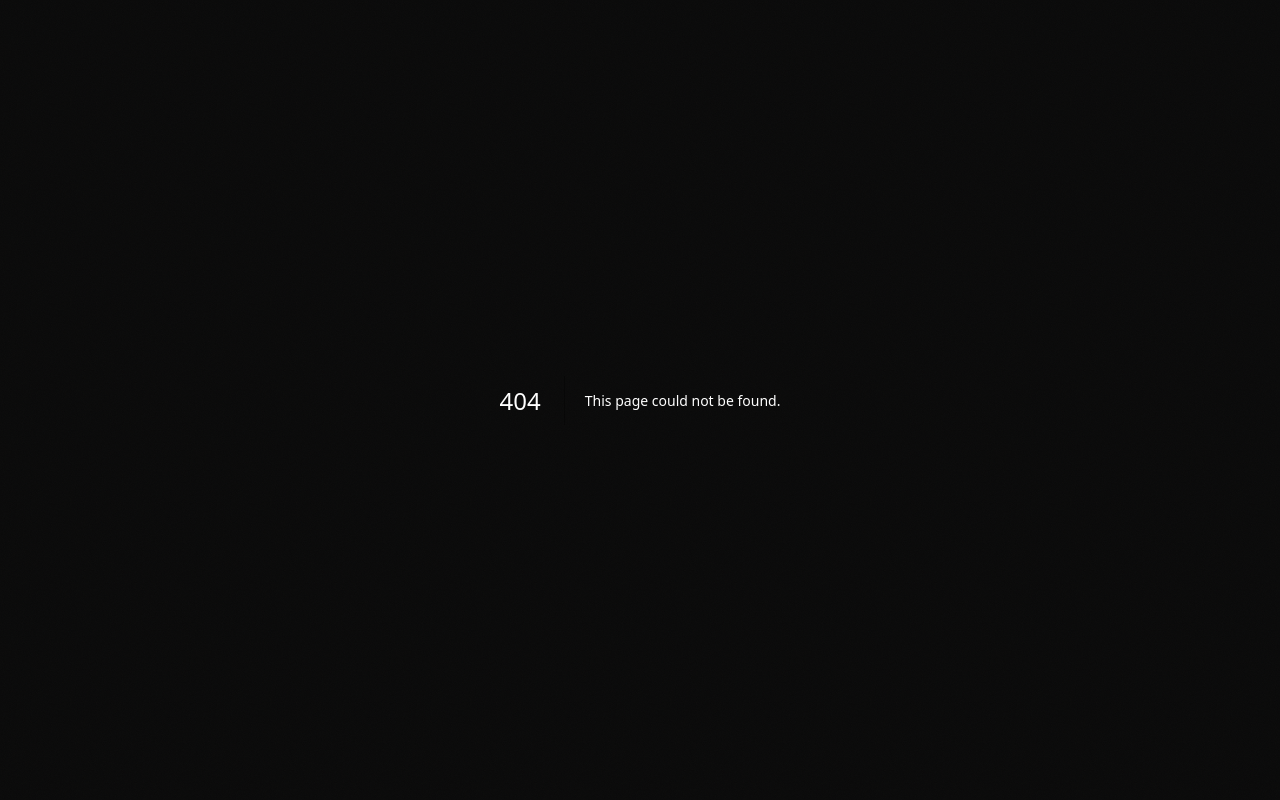
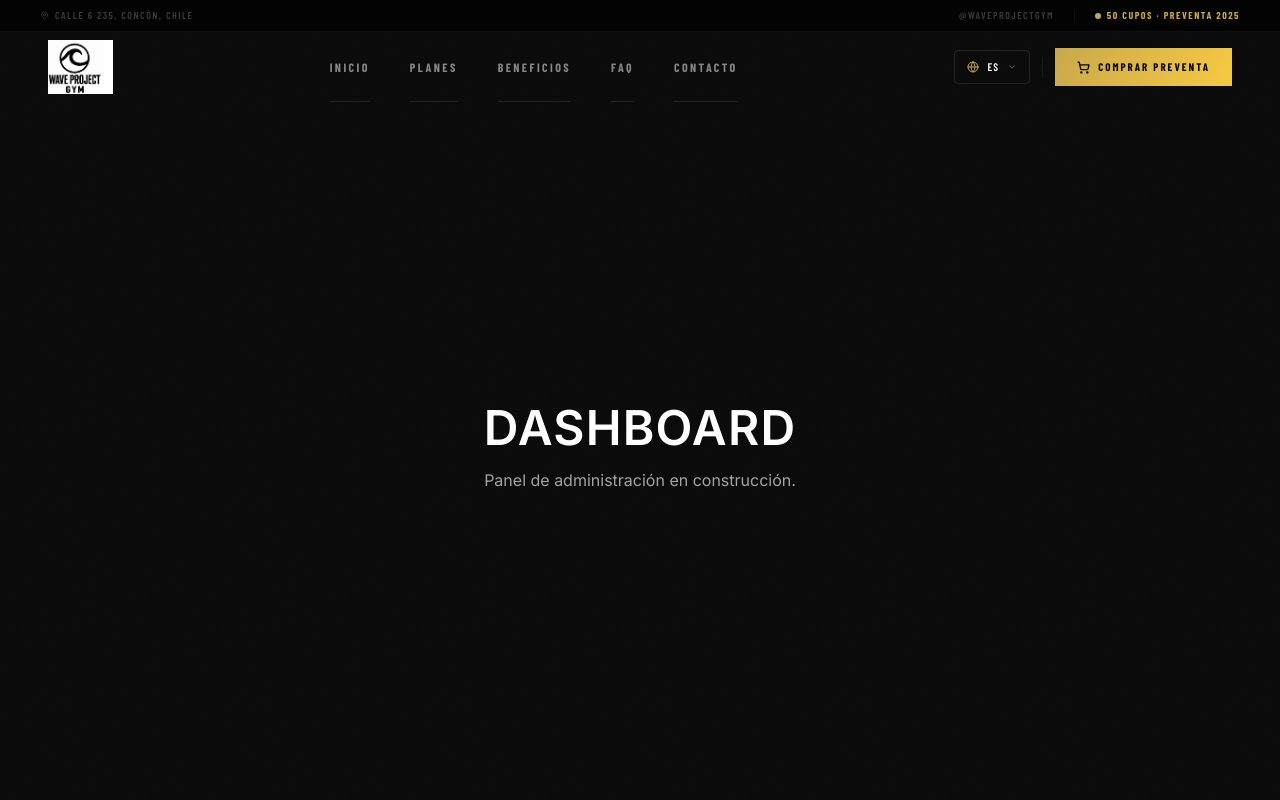
Before and after one commit to waveprojectchile-spec/WaveprojectChile, a Next.js app in the folder wave-gym/: page /dashboard in a window 1280 px wide. Before the commit this address had no page. Shown: the top 800 px of the page. Built offline with nearby package versions, Linux system fonts and the light colour scheme; a web font is replaced by a local one.

Commit message:
Fix logo issues and implement auth foundation

```diff
--- /dev/null
+++ b/wave-gym/app/dashboard/page.tsx
@@ -0,0 +1,17 @@
+import Navbar from '@/components/layout/Navbar';
+import Footer from '@/components/layout/Footer';
+
+export default function DashboardPage() {
+  return (
+    <>
+      <Navbar />
+      <main className="min-h-screen pt-24 flex items-center justify-center">
+        <div className="text-center">
+          <h1 className="text-4xl md:text-5xl font-bold uppercase tracking-wide mb-4">Dashboard</h1>
+          <p className="text-neutral-400">Panel de administración en construcción.</p>
+        </div>
+      </main>
+      <Footer />
+    </>
+  );
+}
--- /dev/null
+++ b/wave-gym/app/login/page.tsx
@@ -0,0 +1,17 @@
+import Navbar from '@/components/layout/Navbar';
+import Footer from '@/components/layout/Footer';
+
+export default function LoginPage() {
+  return (
+    <>
+      <Navbar />
+      <main className="min-h-screen pt-24 flex items-center justify-center">
+        <div className="text-center">
+          <h1 className="text-4xl md:text-5xl font-bold uppercase tracking-wide mb-4">Acceso</h1>
+          <p className="text-neutral-400">Página de login en construcción.</p>
+        </div>
+      </main>
+      <Footer />
+    </>
+  );
+}
--- /dev/null
+++ b/wave-gym/app/registro/page.tsx
@@ -0,0 +1,17 @@
+import Navbar from '@/components/layout/Navbar';
+import Footer from '@/components/layout/Footer';
+
+export default function RegisterPage() {
+  return (
+    <>
+      <Navbar />
+      <main className="min-h-screen pt-24 flex items-center justify-center">
+        <div className="text-center">
+          <h1 className="text-4xl md:text-5xl font-bold uppercase tracking-wide mb-4">Registro</h1>
+          <p className="text-neutral-400">Formulario de registro en construcción.</p>
+        </div>
+      </main>
+      <Footer />
+    </>
+  );
+}
--- a/wave-gym/components/home/HeroSection.tsx
+++ b/wave-gym/components/home/HeroSection.tsx
@@ -187,7 +187,7 @@ export default function HeroSection() {
             className="absolute right-12 top-1/2 -translate-y-1/2 hidden lg:block pointer-events-none"
           >
             <Image
-              src="/LOGO PNG.png"
+              src="/logo-nuevo.png"
               alt="Wave Project Gym"
               width={420}
               height={420}
--- a/wave-gym/components/layout/Navbar.tsx
+++ b/wave-gym/components/layout/Navbar.tsx
@@ -220,7 +220,7 @@ export default function Navbar() {
             <a href="#inicio" id="nav-logo" className="flex items-center group flex-shrink-0">
               <div className="relative flex items-center justify-center transition-transform duration-300 group-hover:scale-105">
                 <Image
-                  src="/LOGO PNG.png"
+                  src="/logo-nuevo.png"
                   alt="Wave Project Gym"
                   width={65}
                   height={65}
@@ -354,7 +354,7 @@ export default function Navbar() {
               <div className="flex items-center justify-between h-[70px] px-6 border-b border-white/[0.06]">
                 <div className="flex items-center justify-center mt-2">
                   <Image
-                    src="/LOGO PNG.png"
+                    src="/logo-nuevo.png"
                     alt="Wave Project Gym"
                     width={70}
                     height={70}
```
Also changed, not shown: wave-gym/public/logo-nuevo.png (added), wave-gym/public/wave-logo.png (renamed from wave-gym/public/logo png.png).
